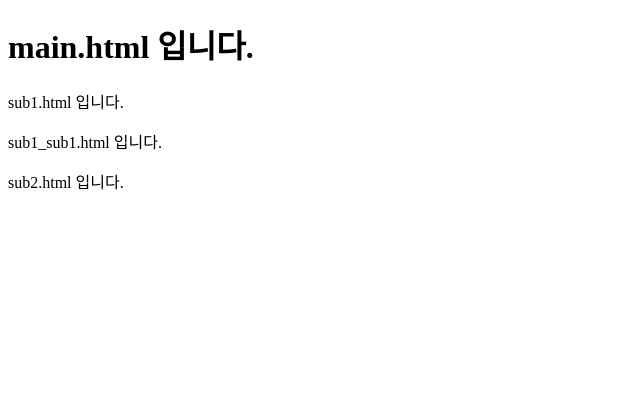
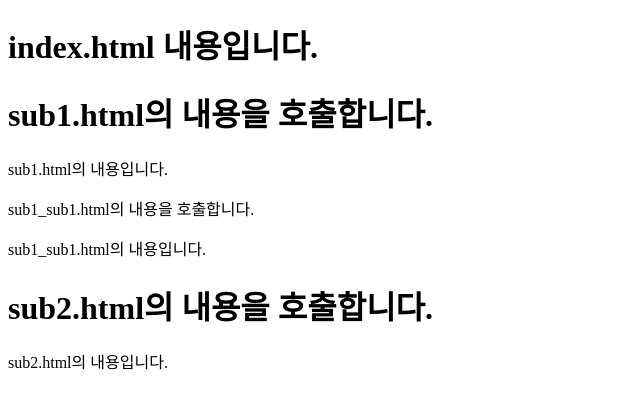
Before and after one commit to mkbahk/nginxmsademo, a plain HTML site: page index.html in a window 1280 px wide. Shown: the whole page, without its empty margins (0-640 px from the left). Drawn offline with nearby package versions, Linux system fonts and the light colour scheme.

Commit message:
cross-domain-origin

```diff
--- a/index.html
+++ b/index.html
@@ -2,7 +2,7 @@
 <html lang="en">
 <head>
 <meta http-equiv="Content-Type" content="text/html; charset=UTF-8">
-<title>title</title>
+<title>index.html</title>
 <script src="http://code.jquery.com/jquery-3.5.1.min.js" crossorigin="anonymous"></script>
 <script type="text/javascript">
       $(document).ready(function(){
@@ -13,8 +13,10 @@
 </head>
 
 <body>
-	<h1>main.html 입니다.</h1>
+	<h1>index.html 내용입니다.</h1>
+    <h1>sub1.html의 내용을 호출합니다.</h1>
     <div id="sub1"></div>
+    <h1>sub2.html의 내용을 호출합니다.</h1>
     <div id="sub2"></div>
 </body>
 
--- a/sub1.html
+++ b/sub1.html
@@ -2,7 +2,7 @@
 <html lang="en">
     <head>
         <meta http-equiv="Content-Type" content="text/html; charset=UTF-8">
-<title>title</title>
+        <title>sub1.html</title>
         <script src="http://code.jquery.com/jquery-3.5.1.min.js" crossorigin="anonymous"></script>
         <script type="text/javascript">
             $(document).ready(function(){
@@ -13,8 +13,9 @@
 
     <body>
         <div>
-        <p>sub1.html 입니다.</p>
+            <p>sub1.html의 내용입니다.</p>
         </div>
+        <p>sub1_sub1.html의 내용을 호출합니다.</p>
         <div id="sub1_sub1"></div>
     </body>
 
--- a/sub1_sub1.html
+++ b/sub1_sub1.html
@@ -1,3 +1,12 @@
-<div>
-    <p>sub1_sub1.html 입니다.</p>
-</div>
+<!DOCTYPE HTML>
+<html lang="en">
+    <head>
+        <meta http-equiv="Content-Type" content="text/html; charset=UTF-8">
+        <title>sub1_sub1.html</title>
+    </head>
+    <body>
+        <div>
+            <p>sub1_sub1.html의 내용입니다.</p>
+        </div>
+    </body>
+</html>
--- a/sub2.html
+++ b/sub2.html
@@ -1,3 +1,12 @@
-<div>
-    <p>sub2.html 입니다.</p>
-</div>
+<!DOCTYPE HTML>
+<html lang="en">
+    <head>
+        <meta http-equiv="Content-Type" content="text/html; charset=UTF-8">
+        <title>sub2.html</title>
+    </head>
+    <body>
+        <div>
+            <p>sub2.html의 내용입니다.</p>
+        </div>
+    </body>
+</html>
```
Also changed, not shown: 2 other files. Lines whose indentation alone changed are shown as unchanged.
